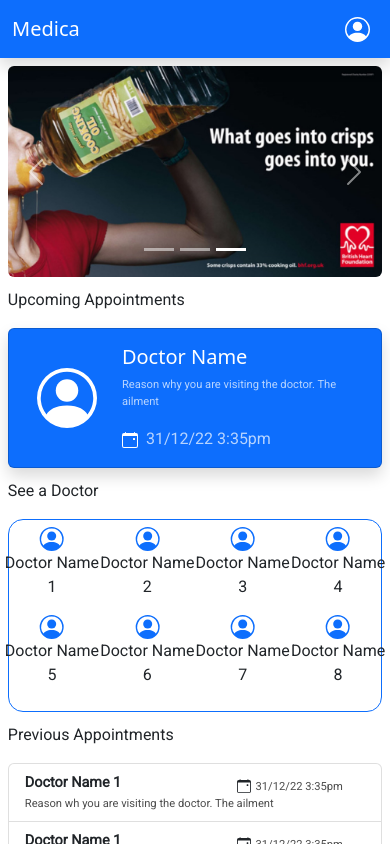
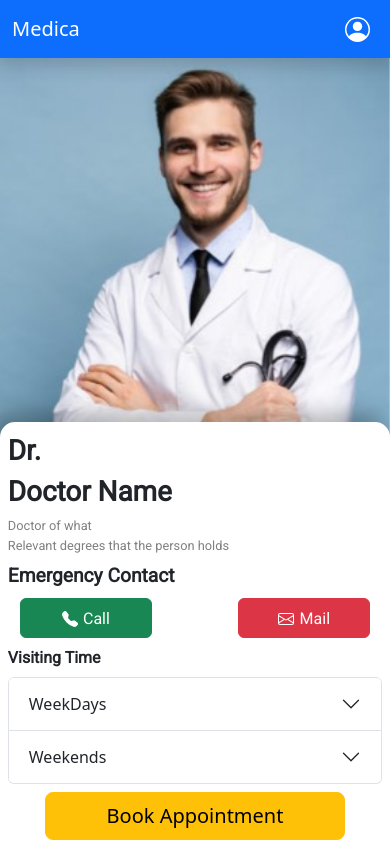
Before and after one commit to opticSquid/medica-frontend, a React (Create React App) app: page /info in a window 390 px wide. Before the commit this address led to /. Shown: the top 844 px of the page. Built offline with nearby package versions, Linux system fonts and the light colour scheme.

Commit message:
Mobile view of user screen 2: info screen done

```diff
--- a/package.json
+++ b/package.json
@@ -5,7 +5,6 @@
   "author": "Soumalya Bhattacharya",
   "license": "GPL-3.0",
   "dependencies": {
-    "@mui/icons-material": "^5.11.0",
     "@testing-library/jest-dom": "^5.16.5",
     "@testing-library/react": "^13.4.0",
     "@testing-library/user-event": "^13.5.0",
@@ -16,6 +15,7 @@
     "react-dom": "^18.2.0",
     "react-router-dom": "^6.5.0",
     "react-scripts": "5.0.1",
+    "recharts": "^2.2.0",
     "web-vitals": "^2.1.4"
   },
   "scripts": {
--- a/src/App.css
+++ b/src/App.css
@@ -1,5 +1,12 @@
 @import url("https://fonts.googleapis.com/css2?family=Roboto&display=swap");
 .shadow {
-  box-shadow: -4px -4px 10px 0.5px rgba(0, 0, 0, 0.25);
-  box-shadow: 4px 10px 0.5px rgba(0, 0, 0, 0.25px);
+  box-shadow: 4px 4px 10px 0.5px rgba(0, 0, 0, 0.25);
 }
+.upper-shadow {
+  box-shadow: -8px -8px 20px 1px rgba(0, 0, 0, 0.25);
+}
+.roboto {
+  font-family: "Roboto", sans-serif;
+  -moz-osx-font-smoothing: grayscale;
+  -webkit-font-smoothing: antialiased;
+}
--- a/src/App.js
+++ b/src/App.js
@@ -8,11 +8,13 @@ import {
   Route,
   Navigate,
 } from "react-router-dom";
+import Info from "./Components/User/Info/Info";
 function App() {
   return (
     <Router>
       <Routes>
         <Route path="/" element={<Home />} />
+        <Route path="/info" element={<Info />} />
         <Route path="*" element={<Navigate to="/" />} />
       </Routes>
     </Router>
--- a/src/Components/User/Home/DoctorArray.jsx
+++ b/src/Components/User/Home/DoctorArray.jsx
@@ -20,7 +20,7 @@ function Doctorarray(props) {
             style={
               width > 400
                 ? { paddingTop: "1%", paddingBottom: "1%" }
-                : { padding: "0%" }
+                : { padding: "1.5%" }
             }
           >
             <Row>
@@ -35,7 +35,7 @@ function Doctorarray(props) {
                         MozOsxFontSmoothing: "grayscale",
                         WebkitFontSmoothing: "antialiased",
                         fontWeight: 400,
-                        fontSize: "1em",
+                        fontSize: "0.8em",
                       }
                     : {
                         fontFamily: "'Roboto', sans-serif",
--- /dev/null
+++ b/src/Components/User/Info/DoctorInfo.jsx
@@ -0,0 +1,140 @@
+import React from "react";
+import {
+  Container,
+  Row,
+  Col,
+  Button,
+  Accordion,
+  ListGroup,
+} from "react-bootstrap";
+import { TelephoneFill, Envelope } from "react-bootstrap-icons";
+function DoctorInfo(props) {
+  return (
+    <Container style={{ padding: "2%" }}>
+      <section style={{ paddingTop: "1%" }}>
+        <h1
+          className="roboto"
+          style={{
+            fontWeight: "bold",
+          }}
+        >
+          Dr.
+        </h1>
+        <h1
+          className="roboto"
+          style={{
+            fontWeight: "bold",
+          }}
+        >
+          Doctor Name
+        </h1>
+      </section>
+      <div
+        className="roboto"
+        style={{
+          color: "gray",
+          fontSize: "0.8em",
+        }}
+      >
+        Doctor of what
+      </div>
+      <div
+        className="roboto"
+        style={{
+          color: "gray",
+          fontSize: "0.8em",
+        }}
+      >
+        Relevant degrees that the person holds
+      </div>
+      <div
+        className="roboto"
+        style={{
+          fontWeight: "bold",
+          fontSize: "1.2em",
+          paddingTop: "2%",
+          paddingBottom: "2%",
+        }}
+      >
+        Emergency Contact
+      </div>
+      <Container>
+        <Row>
+          <Col xs={5}>
+            <a href="tel:+918617882389">
+              <Button variant="success" style={{ width: "100%" }}>
+                <TelephoneFill />
+                <span
+                  className="align-middle roboto"
+                  style={{ paddingLeft: "5%" }}
+                >
+                  Call
+                </span>
+              </Button>
+            </a>
+          </Col>
+          <Col xs={{ span: 5, offset: 2 }}>
+            <a href="mailto:soumalyabhattacharya6@gmail.com">
+              <Button variant="danger" style={{ width: "100%" }}>
+                <Envelope />
+                <span
+                  className="align-middle roboto"
+                  style={{ paddingLeft: "5%" }}
+                >
+                  Mail
+                </span>
+              </Button>
+            </a>
+          </Col>
+        </Row>
+      </Container>
+      <div
+        className="roboto"
+        style={{
+          fontWeight: "bolder",
+          fontSize: "1em",
+          paddingTop: "2%",
+          paddingBottom: "2%",
+        }}
+      >
+        Visiting Time
+      </div>
+      <Accordion>
+        <Accordion.Item eventKey="0">
+          <Accordion.Header>WeekDays</Accordion.Header>
+          <Accordion.Body>
+            <ListGroup>
+              <ListGroup.Item>Monday 9:00 am - 12:00 pm</ListGroup.Item>
+              <ListGroup.Item>Tuesday 9:00 am - 12:00 pm</ListGroup.Item>
+              <ListGroup.Item>Wednesday 9:00 am - 12:00 pm</ListGroup.Item>
+              <ListGroup.Item>Thursday 9:00 am - 12:00 pm</ListGroup.Item>
+              <ListGroup.Item>Friday 9:00 am - 12:00 pm</ListGroup.Item>
+            </ListGroup>
+          </Accordion.Body>
+        </Accordion.Item>
+        <Accordion.Item eventKey="1">
+          <Accordion.Header>Weekends</Accordion.Header>
+          <Accordion.Body>
+            <ListGroup>
+              <ListGroup.Item>Saturday 9:00 am - 12:00 pm</ListGroup.Item>
+              <ListGroup.Item>Sunday 9:00 am - 12:00 pm</ListGroup.Item>
+            </ListGroup>
+          </Accordion.Body>
+        </Accordion.Item>
+      </Accordion>
+      <Container fluid style={{ marginTop: "2%" }}>
+        <Row
+          style={{
+            justifyContent: "center",
+          }}
+        >
+          <Button variant="warning" size="lg" style={{ width: "80%" }}>
+            Book Appointment
+          </Button>
+        </Row>
+      </Container>
+    </Container>
+  );
+}
+
+export default DoctorInfo;
--- /dev/null
+++ b/src/Components/User/Info/DoctorPhoto.jsx
@@ -0,0 +1,25 @@
+import React from "react";
+import { Image } from "react-bootstrap";
+import useWindowDimensions from "../../Hooks/UseWindowDimensions";
+import Image4 from "../../../Images/Image4.jpg";
+function DoctorPhoto(props) {
+  const width = useWindowDimensions();
+  return (
+    <Image
+      fluid
+      src={Image4}
+      style={
+        width < 400
+          ? {
+              marginTop: "14%",
+              width: "100%",
+              objectFit: "cover",
+              position: "fixed",
+            }
+          : { marginTop: "5%", width: "100%", objectFit: "cover" }
+      }
+    />
+  );
+}
+
+export default DoctorPhoto;
--- /dev/null
+++ b/src/Components/User/Info/Info.jsx
@@ -0,0 +1,35 @@
+import React, { Fragment } from "react";
+import Navbar from "../../Common/Navbar";
+import DoctorInfo from "./DoctorInfo";
+import DoctorPhoto from "./DoctorPhoto";
+
+function Info() {
+  return (
+    <div
+      style={{
+        position: "relative",
+        width: window.innerWidth,
+        height: window.innerHeight,
+      }}
+    >
+      <Navbar />
+      <DoctorPhoto />
+      <div
+        className="upper-shadow"
+        style={{
+          position: "relative",
+          zIndex: 1,
+          top: "50%",
+          width: window.innerWidth,
+          borderTopLeftRadius: "15px",
+          borderTopRightRadius: "15px",
+          backgroundColor: "white",
+        }}
+      >
+        <DoctorInfo />
+      </div>
+    </div>
+  );
+}
+
+export default Info;
```
Also changed, not shown: src/Images/Image4.jpg (added), 1 other file (tests, documents, lock files or other folders).
